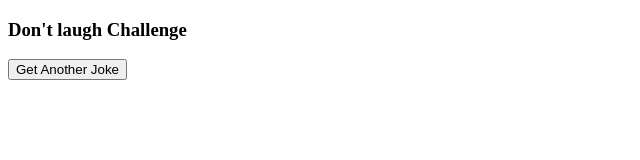
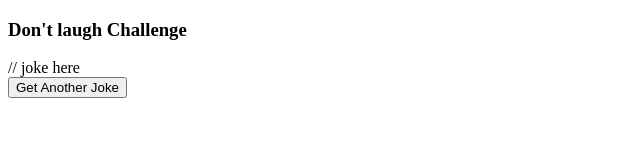
Before and after one commit to azizbelkhouja/dad-jokes, a plain HTML site: page index.html in a window 1280 px wide. Shown: the whole page, without its empty margins (0-640 px from the left). Drawn offline with Linux system fonts and the light colour scheme.

Commit message:
dad jokes back

```diff
--- a/index.html
+++ b/index.html
@@ -9,7 +9,7 @@
 <body>
     <div class="container">
         <h3>Don't laugh Challenge</h3>
-        <div id="joke" class="joke"></div>
+        <div id="joke" class="joke">// joke here</div>
         <button id="jokeBtn" class="btn">Get Another Joke</button>
     </div>
 
```
